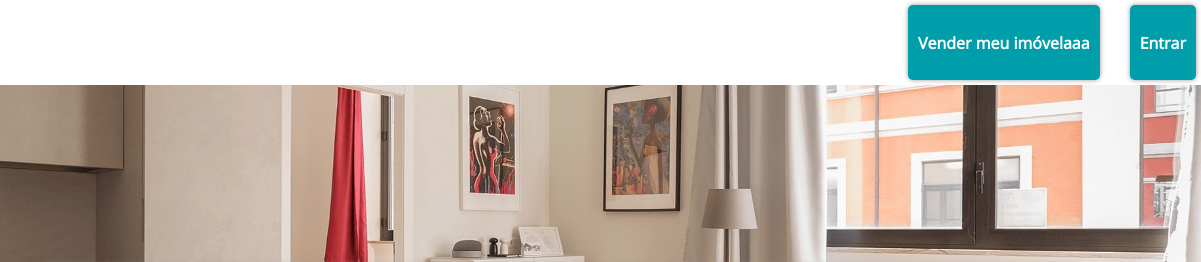
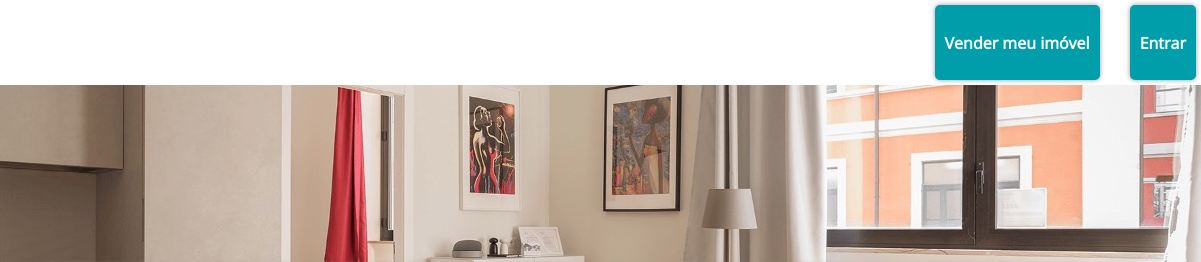
Before and after one commit to aaamenezes/Meu-Canto, a plain HTML site: page index.html in a window 1280 px wide. Shown: the top 262 px of the page, 79-1280 px from the left. Drawn offline with nearby package versions, Linux system fonts and the light colour scheme; a script that the page names is missing.

Commit message:
teste github pages
Teste de alteração da página do GtHubpages Ok, retornando alteração

```diff
--- a/index.html
+++ b/index.html
@@ -19,7 +19,7 @@
     </div>
 
     <div class="cabecalho-direito">
-        <a href="cadastrar-imovel.html" class="sombra"><div>Vender meu imóvelaaa</div></a>
+        <a href="cadastrar-imovel.html" class="sombra"><div>Vender meu imóvel</div></a>
         <a href="" class="sombra"><div>Entrar</div></a>
         <div class="entrar sombra">
             <div><a href="entrar.html">Entrar</a></div>
```
